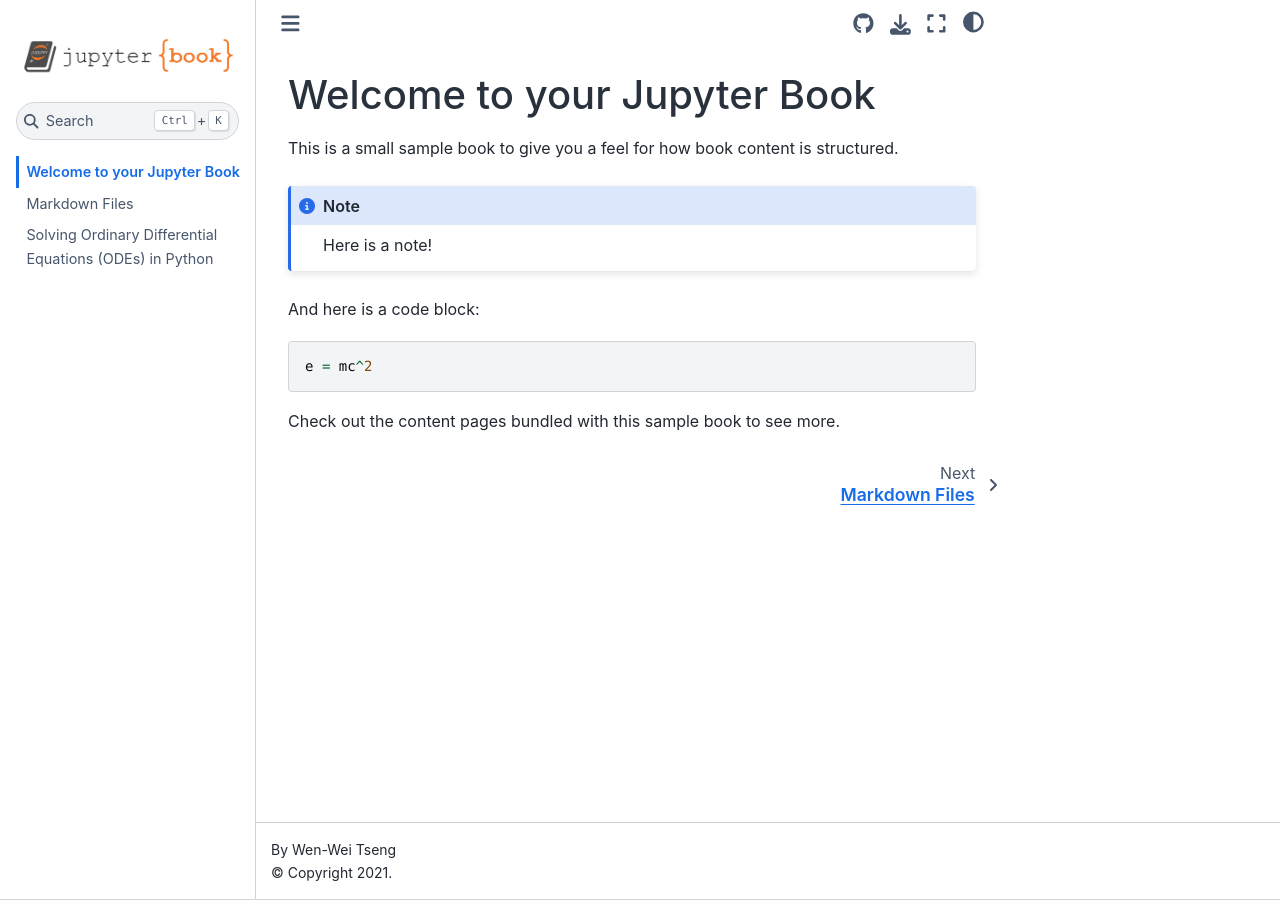
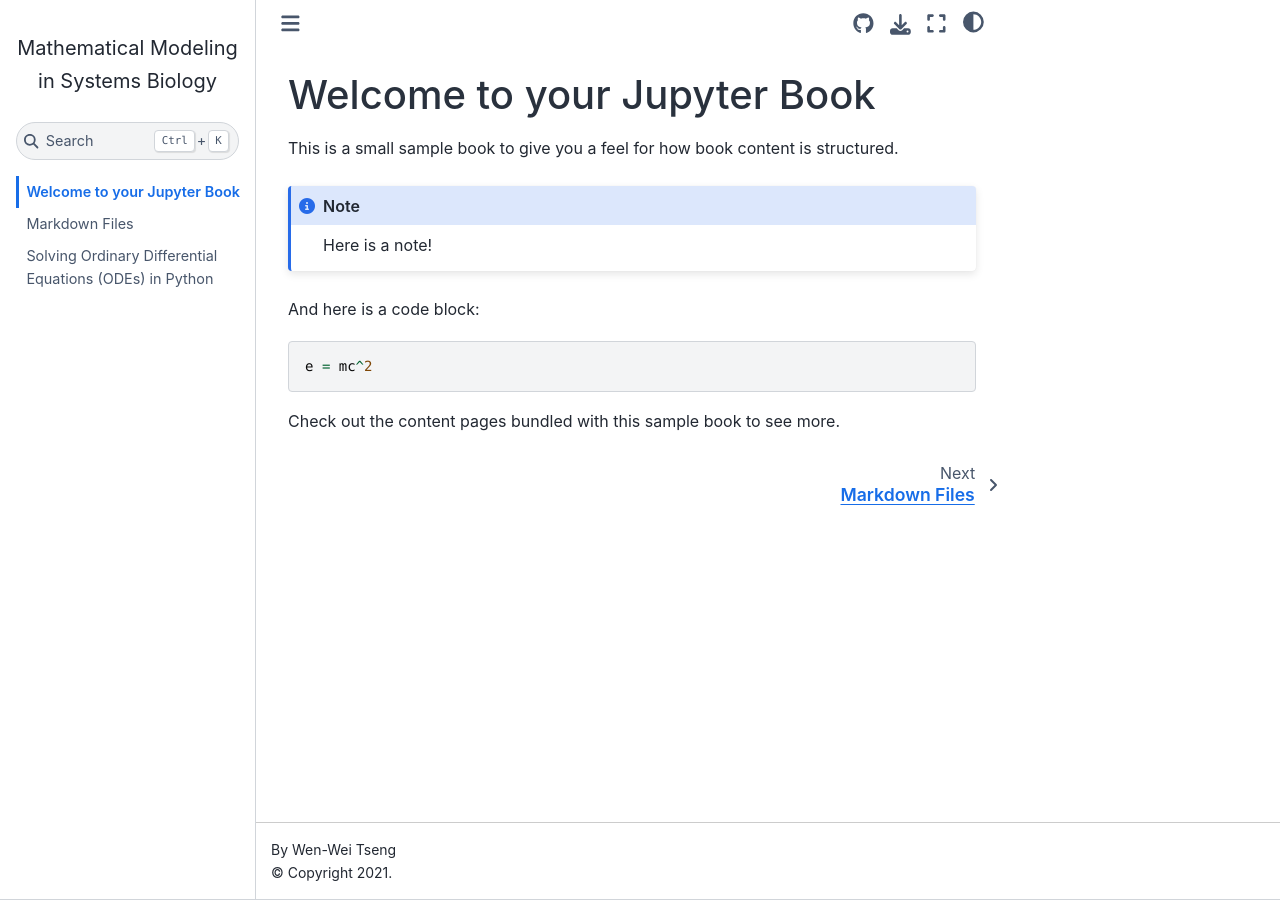
Before and after one commit to ntumitolab/mmsb-bebi-5009, a Jupyter Book: the page built from docs/index.md, in a window 1280 px wide. Built offline with Jupyter Book 1.0.4 settings and Sphinx 7.4.7 and the Sphinx Book theme 1.1.4, drawn with Linux system fonts in a browser that asks for light colours.

```diff
--- a/docs/_config.yml
+++ b/docs/_config.yml
@@ -1,10 +1,10 @@
 # Book settings
 # Learn more at https://jupyterbook.org/customize/config.html
 
-title: My sample book
+title: Mathematical Modeling in Systems Biology
 author: Wen-Wei Tseng
 copyright: "2021"     # Copyright year to be placed in the footer
-logo: logo.png
+logo: ""
 
 # See https://jupyterbook.org/content/execute.html
 execute:
@@ -25,11 +25,11 @@ parse:
     - colon_fence
     - deflist
     - dollarmath
-    - html_admonition
-    - html_image
+    # - html_admonition
+    # - html_image
     - linkify
     - replacements
-    - smartquotes
+    # - smartquotes
     - substitution
   myst_url_schemes       : [mailto, http, https]  # URI schemes that will be recognised as external URLs in Markdown links
 
@@ -57,7 +57,7 @@ launch_buttons:
 
 # Information about where the book exists on the web
 repository:
-  url: https://github.com/sosiristseng/template-jupyterbook  # Online location of your book
+  url: https://github.com/NTUMitoLab/mmsb-bebi-5009  # Online location of your book
   path_to_book: docs  # Optional path to your book, relative to the repository root
   branch: main        # Which branch of the repository should be used when creating links (optional)
 
@@ -77,3 +77,7 @@ html:
   comments:
     hypothesis              : false
     utterances              : false
+
+sphinx:
+  extra_extensions:
+  - sphinx_jupyterbook_latex
```
